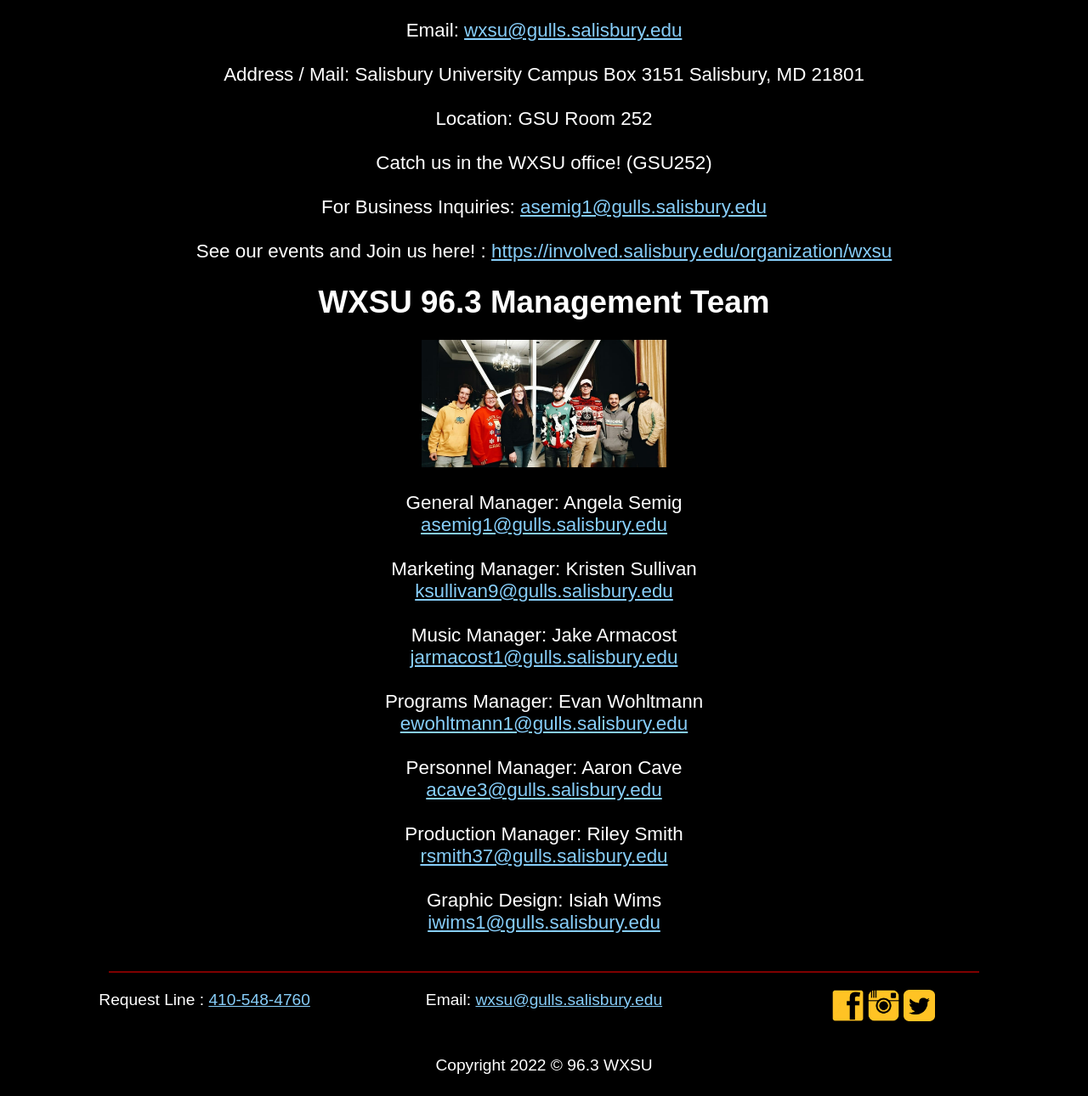
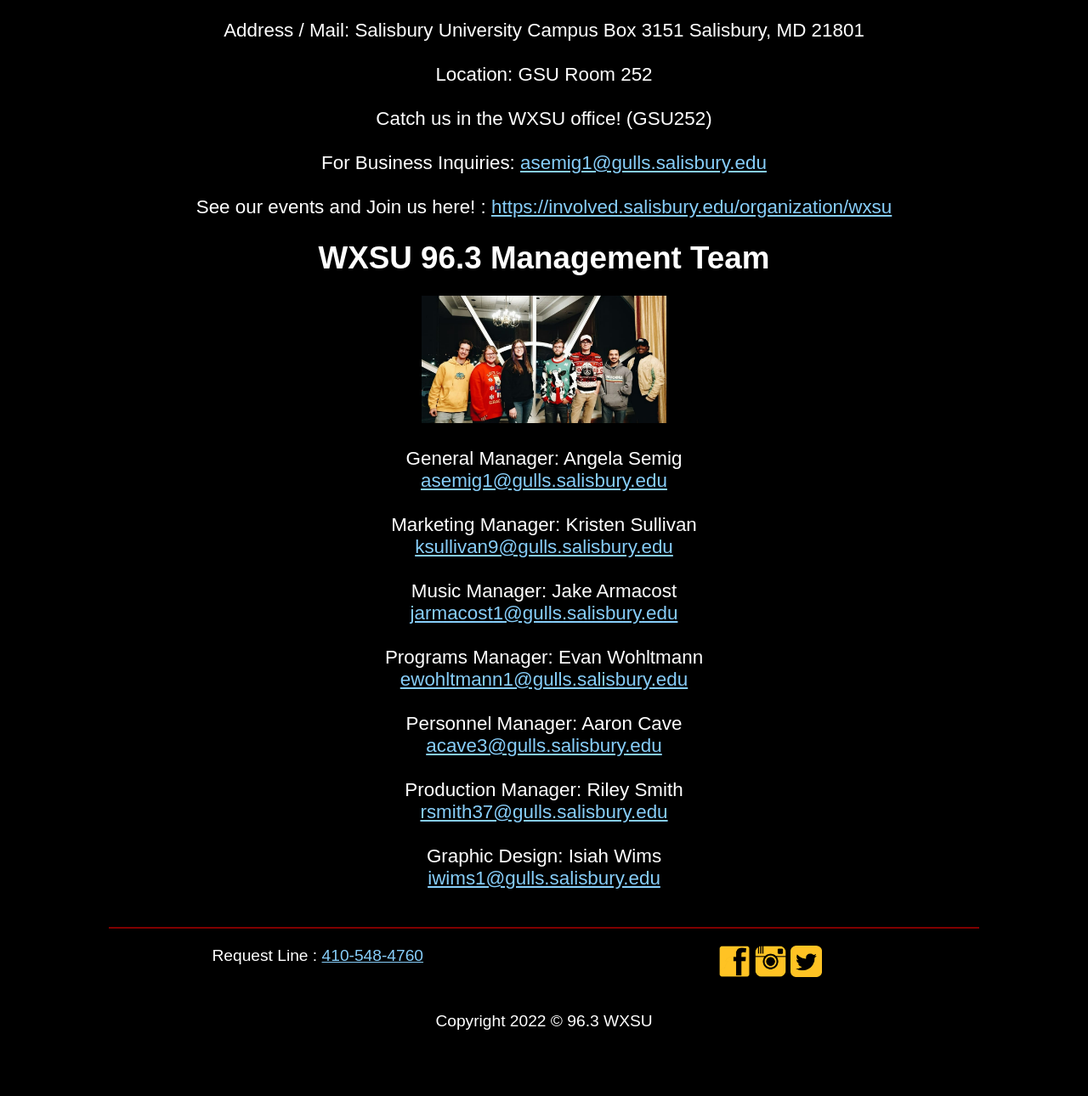
Before and after one commit to theultrak/WXSU-Website, a plain HTML site: page contact.html in a window 1280 px wide. Shown: the part 314-1604 px from the top of the page at 85% size. After the commit the page ends 1552 px from the top, so only its background shows below. Drawn offline with Linux system fonts and the light colour scheme.

Commit message:
overflow errors oh boy

```diff
--- a/contact.html
+++ b/contact.html
@@ -58,9 +58,6 @@
 
             <p> Request Line : <a class="link" href="tel:410-548-4760">410-548-4760</a> (*84760 On Campus)</p>
             <br>
-            <p>
-                Email: <a class="link" href="mailto:wxsu@gulls.salisbury.edu">wxsu@gulls.salisbury.edu</a> </p>
-            <br>
             <p> Address / Mail: Salisbury University Campus Box 3151 Salisbury, MD 21801</p>
             <br>
             <p> Location: GSU Room 252</p>
@@ -70,11 +67,12 @@
             <p>For Business Inquiries: <a class="link"
                     href="mailto:asemig1@gulls.salisbury.edu">asemig1@gulls.salisbury.edu</a></p>
             <br>
-            <p>See our events and Join us here! : <a class="link" href=https://involved.salisbury.edu/organization/wxsu>
+            <p>See our events and Join us here! : <a class="link events"
+                    href=https://involved.salisbury.edu/organization/wxsu>
                     https://involved.salisbury.edu/organization/wxsu</a>
             </p>
             <br>
-            <div>
+            <div class="events">
                 <h2>WXSU 96.3 Management Team</h2> <img class="pic-managers" src="images/Managers.jpg"
                     alt="WXSU Managers">
                 <br>
@@ -109,12 +107,6 @@
                     <p>Request Line : <a class="link" href="tel:410-548-4760">410-548-4760</a></p>
                 </div>
                 <div class="footer-item">
-                    <p>
-                        Email:
-                        <a class="link" href="mailto:wxsu@gulls.salisbury.edu">wxsu@gulls.salisbury.edu</a>
-                    </p>
-                </div>
-                <div class="footer-item">
                     <a href="http://www.facebook.com/WXSU963"> <img class="social" src="images/facebook.png"
                             alt="facebook logo" /></a>
                     <a href="http://www.instagram.com/wxsu963/"> <img class="social" src="images/instagram.png"
--- a/styles.css
+++ b/styles.css
@@ -248,6 +248,9 @@
   font-family: Arial, Helvetica, sans-serif;
   font-size: 1.4rem;
 }
+.events {
+  overflow-wrap: break-word;
+}
 .form {
   text-align: center;
   color: white;
```
Also changed, not shown: forms.html (+0 -6 lines), index.html (+3 -9 lines), schedule.html (+0 -6 lines).
